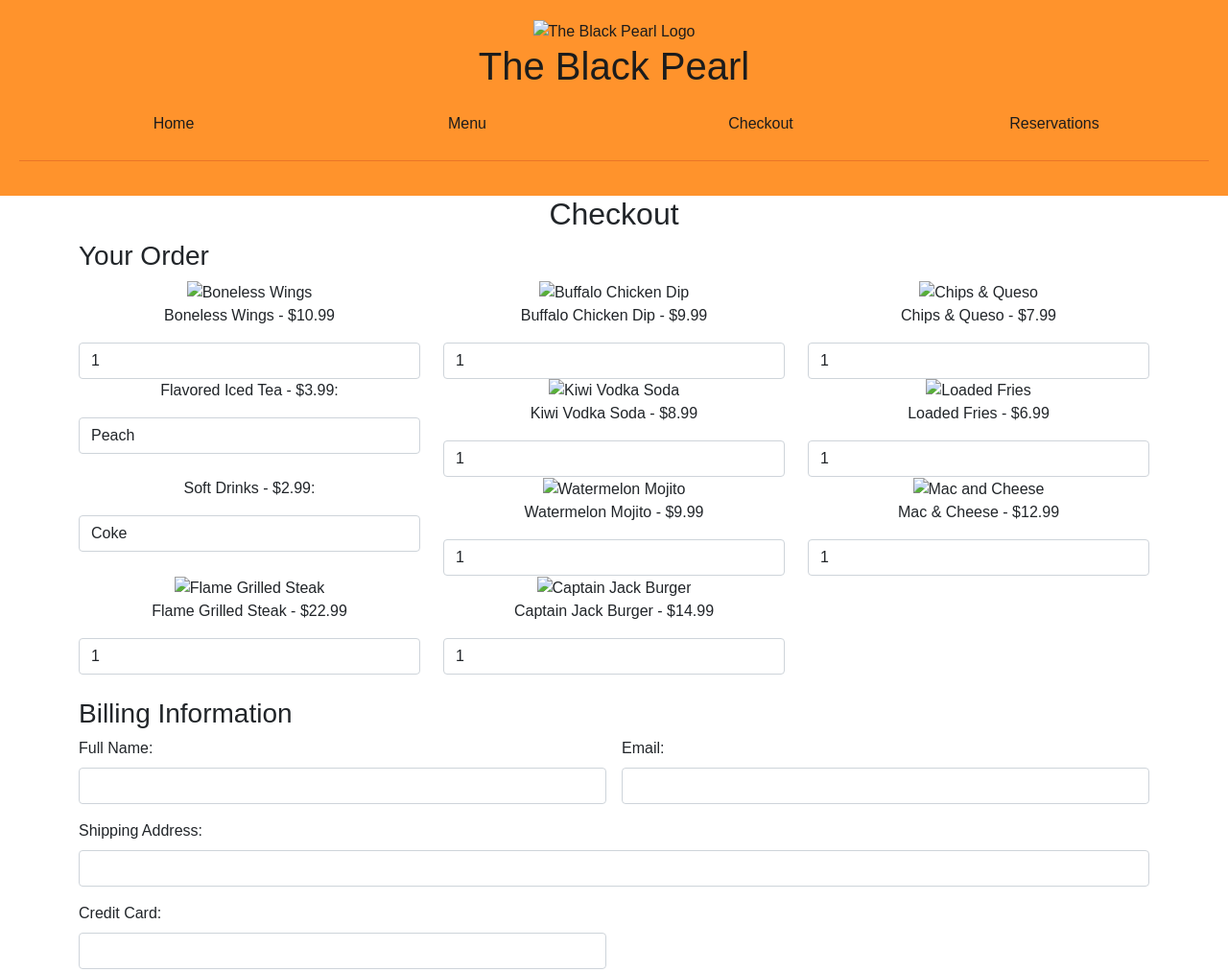
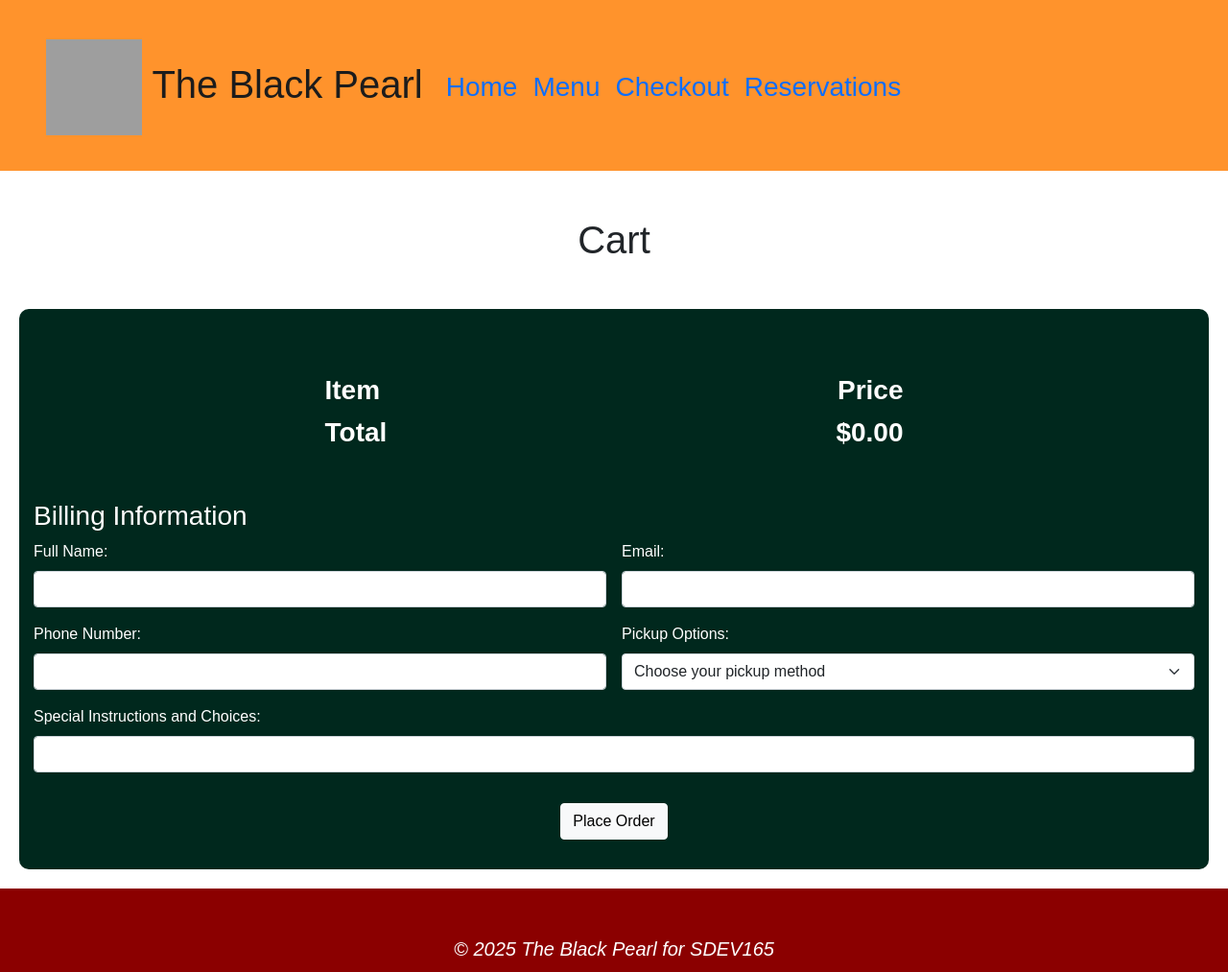
Before and after one commit to takoisdabest/Diner_Project, a plain HTML site: page checkout.html in a window 1280 px wide. Shown: the top 1013 px of the page at 96% size. Drawn offline with nearby package versions, Linux system fonts and the light colour scheme; grey boxes are pictures that could not be loaded; a script that the page names is missing.

Commit message:
Update checkout.html

```diff
--- a/checkout.html
+++ b/checkout.html
@@ -1,157 +1,192 @@
 <!DOCTYPE html>
 <html>
-
   <head>
-  <meta charset="utf-8">
-  <meta name="viewport" content="width=device-width">
+    <meta charset="utf-8" />
+    <meta name="viewport" content="width=device-width" />
     <title>The Black Pearl</title>
-  <link href="https://cdn.jsdelivr.net/npm/bootstrap@5.0.2/dist/css/bootstrap.min.css" rel="stylesheet" integrity="sha384-EVSTQN3/azprG1Anm3QDgpJLIm9Nao0Yz1ztcQTwFspd3yD65VohhpuuCOmLASjC" crossorigin="anonymous">
+    <link
+      href="https://cdn.jsdelivr.net/npm/bootstrap@5.0.2/dist/css/bootstrap.min.css"
+      rel="stylesheet"
+      integrity="sha384-EVSTQN3/azprG1Anm3QDgpJLIm9Nao0Yz1ztcQTwFspd3yD65VohhpuuCOmLASjC"
+      crossorigin="anonymous"
+    />
     <link href="style.css" rel="stylesheet" type="text/css" />
   </head>
 
   <body id="customBody">
-  <div id="customHeader">
-    <div id="logo">
-      <a href="index.html"><img src="logo.png" alt="The Black Pearl Logo"></a>
-      <h1><a href="index.html">The Black Pearl</a></h1>
-      </div>
-      <div id="nav">
-      <ul>
-      <li><a href="index.html">Home</a></li>
-      <li><a href="menu.html">Menu</a></li>
-      <li><a href="checkout.html">Checkout</a></li>
-      <li><a href="reservations.html">Reservations</a></li>
+    <!--Header-->
+    <div id="customHeader" class="pb-3">
+      <!--Navbar-->
+      <nav class="navbar navbar-expand-lg p-3 fs-3 w-100">
+        <div class="container-fluid">
+          <!--Logo and Name-->
+          <a
+            id="headerTitle"
+            class="navbar-brand fs-1 text-start"
+            href="index.html"
+          >
+            <img
+              src="https://cdn.glitch.global/a647ea25-7129-43d9-ba01-78a829ffc534/The%20Black.png?v=1745469799252"
+              alt=""
+              width="100"
+              height="100"
+              class="d-inline-block align-text-middle"
+            />
+            The Black Pearl
+          </a>
+          <button
+            class="navbar-toggler"
+            type="button"
+            data-bs-toggle="collapse"
+            data-bs-target="#navbarNav"
+            aria-controls="navbarNav"
+            aria-expanded="false"
+            aria-label="Toggle navigation"
+          >
+            <span class="navbar-toggler-icon"></span>
+          </button>
+          <!--Navbar Links-->
+          <div class="collapse navbar-collapse" id="navbarNav">
+            <ul class="navbar-nav">
+              <li class="nav-item">
+                <a
+                  id="homeLink"
+                  class="nav-link"
+                  aria-current="page"
+                  href="index.html"
+                  >Home</a
+                >
+              </li>
+              <li class="nav-item">
+                <a id="menuLink" class="nav-link" href="menu.html">Menu</a>
+              </li>
+              <li class="nav-item">
+                <a id="checkoutLink" class="nav-link" href="checkout.html"
+                  >Checkout</a
+                >
+              </li>
+              <li class="nav-item">
+                <a
+                  id="reservationsLink"
+                  class="nav-link"
+                  href="reservations.html"
+                  >Reservations</a
+                >
+              </li>
             </ul>
           </div>
-      <hr>
         </div>
-
-   <main class="container">
-    <h2 class="text-center">Checkout</h2>
+      </nav>
+    </div>
+    <h2 class="fs-1 m-5 mx-auto text-center text-dark">Cart</h2>
 
     <!-- Order Summary -->
-    <section class="cart-items row">
-      <h3>Your Order</h3>
+    <div id="content">
+      <!--Item Summary-->
+      <table class="mx-auto text-center w-50 m-5">
+        <thead>
+          <tr>
+            <th class="text-start fs-3 fw-bold">Item</th>
+            <th class="text-end fs-3">Price</th>
+          </tr>
+        </thead>
+        <tbody id="cartTable">
+        <!-- Items will be inserted here dynamically -->
+        </tbody>
+        <tfoot>
+        <tr>
+            <th class="text-start fs-3 fw-bold">Total</th>
+            <th id="cartTotal" class="text-end fs-3">$0.00</th>
+        </tr>
+      </tfoot>
+      </table>
 
-         <div class="col-md-4 text-center">
-        <img src="bonelessWings.jpg" class="img-fluid" alt="Boneless Wings">
-        <p>Boneless Wings - $10.99</p>
-        <input type="number" value="1" class="form-control">
-      </div>
 
-      <div class="col-md-4 text-center">
-        <img src="buffaloChickenDip.jpg" class="img-fluid" alt="Buffalo Chicken Dip">
-        <p>Buffalo Chicken Dip - $9.99</p>
-        <input type="number" value="1" class="form-control">
-      </div>
-
-        <div class="col-md-4 text-center">
-        <img src="chipsQueso.jpg" class="img-fluid" alt="Chips & Queso">
-        <p>Chips & Queso - $7.99</p>
-        <input type="number" value="1" class="form-control">
-      </div>
-
-      <div class="col-md-4 text-center">
-        <p>Flavored Iced Tea - $3.99:</p>
-        <select class="form-control">
-          <option value="Peach">Peach</option>
-          <option value="Blackberry">Blackberry</option>
-          <option value="Strawberry">Strawberry</option>
-        </select>
-      </div>
-
-            <div class="col-md-4 text-center">
-        <img src="kiwiVodkaSoda.jpg" class="img-fluid" alt="Kiwi Vodka Soda">
-        <p>Kiwi Vodka Soda - $8.99</p>
-        <input type="number" value="1" class="form-control">
-      </div>
-
-      <div class="col-md-4 text-center">
-        <img src="loadedFries.jpg" class="img-fluid" alt="Loaded Fries">
-        <p>Loaded Fries - $6.99</p>
-        <input type="number" value="1" class="form-control">
-      </div>
-
-       <div class="col-md-4 text-center">
-        <p>Soft Drinks - $2.99:</p>
-        <select class="form-control">
-          <option value="Coke">Coke</option>
-          <option value="Diet Coke">Diet Coke</option>
-          <option value="Sprite">Sprite</option>
-          <option value="Dr Pepper">Dr Pepper</option>
-        </select>
-      </div>
-
-       <div class="col-md-4 text-center">
-        <img src="watermelonMojito.jpg" class="img-fluid" alt="Watermelon Mojito">
-        <p>Watermelon Mojito - $9.99</p>
-        <input type="number" value="1" class="form-control">
-      </div>
-
-      <div class="col-md-4 text-center">
-        <img src="macAndCheese.jpg" class="img-fluid" alt="Mac and Cheese">
-        <p>Mac & Cheese - $12.99</p>
-        <input type="number" value="1" class="form-control">
-      </div>
-
-      <div class="col-md-4 text-center">
-        <img src="steak.jpg" class="img-fluid" alt="Flame Grilled Steak">
-        <p>Flame Grilled Steak - $22.99</p>
-        <input type="number" value="1" class="form-control">
- </div>
-
-      <div class="col-md-4 text-center">
-        <img src="burger.jpg" class="img-fluid" alt="Captain Jack Burger">
-        <p>Captain Jack Burger - $14.99</p>
-        <input type="number" value="1" class="form-control">
-      </div>
-    </section>
       <!-- Checkout Form -->
       <section class="checkout-form mt-4">
         <h3>Billing Information</h3>
-      <form class="row g-3" onsubmit="confirmOrder(event)">
+        <form id="checkoutForm" class="row g-3">
           <div class="col-md-6">
             <label for="name" class="form-label">Full Name:</label>
-          <input type="text" id="name" class="form-control" required>
+            <input type="text" id="name" class="form-control" required />
           </div>
 
           <div class="col-md-6">
             <label for="email" class="form-label">Email:</label>
-          <input type="email" id="email" class="form-control" required>
+            <input type="email" id="email" class="form-control" required />
           </div>
 
-         <div class="col-12">
-          <label for="address" class="form-label">Shipping Address:</label>
-          <input type="text" id="address" class="form-control" required>
+          <div class="col-6">
+            <label for="phone" class="form-label">Phone Number:</label>
+            <input type="text" id="phone" class="form-control" pattern="^[0-9]{10}$" required />
           </div>
 
           <div class="col-md-6">
-          <label for="card" class="form-label">Credit Card:</label>
-          <input type="text" id="card" class="form-control" required>
+            <label for="pickup" class="form-label">Pickup Options:</label>
+            <select class="form-select" aria-label="Default select example" required>
+              <option value="">Choose your pickup method</option>
+              <option value="1">Pickup Curbside</option>
+              <option value="2">Pickup In Store</option>
+            </select>
+          </div>
+          <div class="col-12">
+            <label for="instructions" class="form-label">Special Instructions and Choices:</label>
+            <input type="text" id="instructions" class="form-control"/>
           </div>
 
           <div class="col-12 text-center">
-          <button type="submit" class="btn btn-primary">Place Order</button>
+            <button onclick="validateAndPlaceOrder()" class="btn btn-light m-3">Place Order</button>
           </div>
         </form>
       </section>
-
-     <!-- Confirmation Message -->
-    <div id="confirmationMessage" class="alert alert-success mt-4 text-center" style="display: none;">
-       Thank you for your order! You will receive an email confirmation shortly.
     </div>
 
-  </main>
-
-  <footer class="text-center mt-5">
-    <p>&copy; 2025 The Black Pearl</p>
+    <footer class="mx-auto text-center fst-italic fs-5 p-5">
+      <p>&copy 2025 The Black Pearl for SDEV165</p>
     </footer>
 
-   <!-- Bootstrap JavaScript -->
-  <script src="https://cdn.jsdelivr.net/npm/bootstrap@5.0.2/dist/js/bootstrap.bundle.min.js"
-          integrity="sha384-cCpvV5MOpnRWz7sCMSoEixHdkTFFgZCkCvpujUABu5Hg4wmpkqT7lK1GRB7HEIiT"
-          crossorigin="anonymous"></script>
-  <script src="script.js"></script>
+    <!--Script for the item summary-->
+    <script>
+    function loadCart() {
+        let cart = JSON.parse(localStorage.getItem('cart')) || [];
+        let tableBody = document.getElementById('cartTable');
+        let totalElement = document.getElementById('cartTotal');
+        let total = 0;
 
+        cart.forEach((item) => {
+            total += item.price; // Accumulate total
+            let row = `<tr><td>${item.name}</td><td>$${item.price.toFixed(2)}</td></tr>`;
+            tableBody.innerHTML += row;
+        });
+
+        // Display the total price
+        totalElement.textContent = `$${total.toFixed(2)}`;
+    }
+
+    window.onload = loadCart;
+    </script>
+
+    <!--Script for the checkout form button-->
+    <script>
+    function validateAndPlaceOrder() {
+        let form = document.getElementById('checkoutForm');
+
+        if (form.checkValidity()) {
+            localStorage.removeItem('cart'); // Clears the cart
+            alert("Your order has been placed!"); // Confirmation popup
+            location.reload(); // Refresh page to reflect changes
+        } else {
+            form.classList.add('was-validated'); // Highlight missing fields
+            alert("Please fill out all required fields.");
+        }
+    }
+    </script>
+
+
+    <script
+      src="https://cdn.jsdelivr.net/npm/bootstrap@5.0.2/dist/js/bootstrap.bundle.min.js"
+      integrity="sha384-MrcW6ZMFYlzcLA8Nl+NtUVF0sA7MsXsP1UyJoMp4YLEuNSfAP+JcXn/tWtIaxVXM"
+      crossorigin="anonymous"
+    ></script>
   </body>
 </html>
```
Lines whose indentation alone changed are shown as unchanged.
